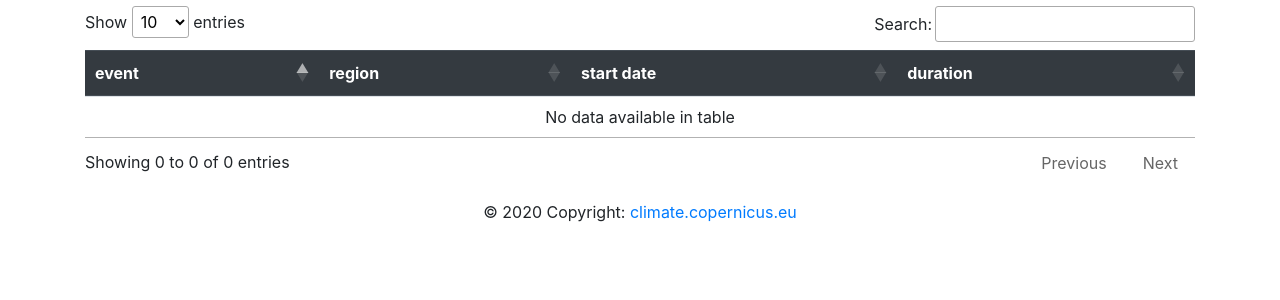
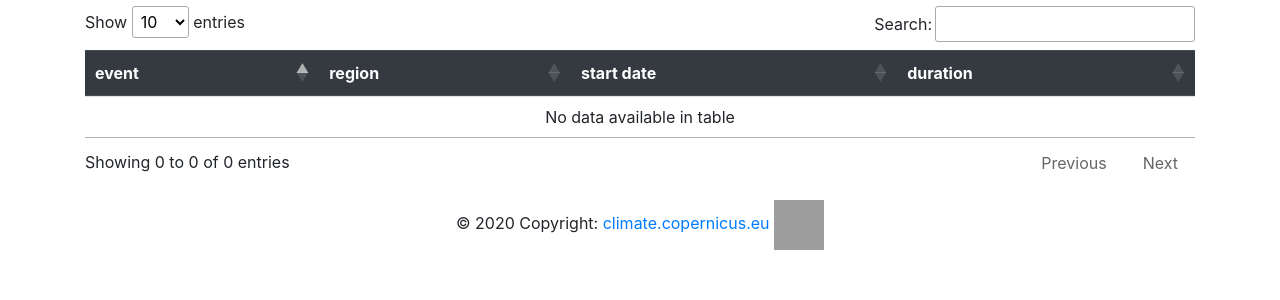
Before and after one commit to evertrol/exevada, a Django app: page /exevada/events/ in a window 1280 px wide. Shown: the part 136-436 px from the top of the page. Run offline with Django 3.2, Linux system fonts and the light colour scheme; data that the repository does not hold is empty; some libraries are stand-ins or nearby versions; grey boxes are pictures that could not be loaded.

Commit message:
Added copernicus icon and new static directory

```diff
--- a/exevada/apps/exevada/templates/exevada/attributions.html
+++ b/exevada/apps/exevada/templates/exevada/attributions.html
@@ -38,9 +38,9 @@
     {% load static %}
     <meta charset="utf-8">
     <meta name="viewport" content="width=device-width, initial-scale=1, shrink-to-fit=no">
-    <link rel="stylesheet" href="{% static 'css/font-awesome.min.css' %}">
-    <link rel="stylesheet" href="{% static 'css/bootstrap.min.css' %}">
-    <link rel="stylesheet" type="text/css" href="https://cdn.datatables.net/1.10.21/css/jquery.dataTables.css">
+    <link rel="stylesheet" href="{% static 'css/font-awesome.min.css' %}" type="text/css">
+    <link rel="stylesheet" href="{% static 'css/bootstrap.min.css' %}" type="text/css">
+    <link rel="stylesheet" href="https://cdn.datatables.net/1.10.21/css/jquery.dataTables.css" type="text/css">
 
     <script src="{% static 'js/jquery.min.js' %}" type="text/javascript"></script>
     <script src="https://cdn.datatables.net/1.10.21/js/jquery.dataTables.js" defer></script>
--- a/exevada/apps/exevada/templates/exevada/base.html
+++ b/exevada/apps/exevada/templates/exevada/base.html
@@ -9,11 +9,16 @@
     <head>
         <meta charset="utf-8">
         <meta name="viewport" content="width=device-width, initial-scale=1, shrink-to-fit=no">
-
+        <style>
+            .responsive {
+              width: 100%;
+              height: auto;
+            }
+        </style>
         {% block title %}{% endblock %}
 
-        <link rel="stylesheet" href="{% static 'css/font-awesome.min.css' %}">
-        <link rel="stylesheet" href="{% static 'css/bootstrap.min.css' %}">
+        <link rel="stylesheet" href="{% static 'css/font-awesome.min.css' %}" type="text/css">
+        <link rel="stylesheet" href="{% static 'css/bootstrap.min.css' %}" type="text/css">
         {% block extra_css %}{% endblock %}
     </head>
     {% endblock %}
@@ -57,26 +62,22 @@
             </div>
         {% endblock %}
 
-        {% block foot %}
+            {% block foot %}
             <!-- Footer -->
             <footer class="static-bottom">
 
             <!-- Copyright -->
                 <div class="footer-copyright text-center py-3">© 2020 Copyright:
-                <a href="https://climate.copernicus.eu/"> climate.copernicus.eu </a>
+                    <a href="https://climate.copernicus.eu/"> climate.copernicus.eu </a>
+                    {% load static %}
+                    <img src="{% static 'img/C3S-logo.jpg' %}" class="img-responsive" width="50" height="50">
+                </div>
                 </div>
             <!-- Copyright -->
-
             </footer>
             <!-- Footer -->
                 {% block footer %}{% endblock %}
         {% endblock %}
-
-        <script src="{% static 'js/jquery.min.js' %}"></script>
-        <script src="{% static 'js/popper.min.js' %}"></script>
-        <script src="{% static 'js/bootstrap.min.js' %}"></script>
-        <script src="{% static 'js/js.cookie.js' %}"></script>
-        <script src="{% static 'js/csrf.js' %}"></script>
         {% block extra_js %}{% endblock %}
 
     </body>
--- a/exevada/apps/exevada/templates/exevada/event.html
+++ b/exevada/apps/exevada/templates/exevada/event.html
@@ -38,8 +38,8 @@
     {% load static %}
     <meta charset="utf-8">
     <meta name="viewport" content="width=device-width, initial-scale=1, shrink-to-fit=no">
-    <link rel="stylesheet" href="{% static 'css/font-awesome.min.css' %}">
-    <link rel="stylesheet" href="{% static 'css/bootstrap.min.css' %}">
+    <link rel="stylesheet" href="{% static 'css/font-awesome.min.css' %}" type="text/css">
+    <link rel="stylesheet" href="{% static 'css/bootstrap.min.css' %}" type="text/css">
     <script src="{% static 'js/jquery.min.js' %}" type="text/javascript"></script>
     <script src="{% static 'js/popper.min.js' %}" type="text/javascript"></script>
     <script src="{% static 'js/bootstrap.min.js' %}" type="text/javascript"></script>
--- a/exevada/apps/exevada/templates/exevada/events.html
+++ b/exevada/apps/exevada/templates/exevada/events.html
@@ -38,9 +38,9 @@
     {% load static %}
     <meta charset="utf-8">
     <meta name="viewport" content="width=device-width, initial-scale=1, shrink-to-fit=no">
-    <link rel="stylesheet" href="{% static 'css/font-awesome.min.css' %}">
-    <link rel="stylesheet" href="{% static 'css/bootstrap.min.css' %}">
-    <link rel="stylesheet" type="text/css" href="https://cdn.datatables.net/1.10.21/css/jquery.dataTables.css">
+    <link rel="stylesheet" href="{% static 'css/font-awesome.min.css' %}" type="text/css">
+    <link rel="stylesheet" href="{% static 'css/bootstrap.min.css' %}" type="text/css">
+    <link rel="stylesheet" href="https://cdn.datatables.net/1.10.21/css/jquery.dataTables.css" type="text/css">
 
     <script src="{% static 'js/jquery.min.js' %}" type="text/javascript"></script>
     <script src="https://cdn.datatables.net/1.10.21/js/jquery.dataTables.js" defer></script>
--- a/exevada/project/settings/base.py
+++ b/exevada/project/settings/base.py
@@ -103,7 +103,3 @@ AUTH_PASSWORD_VALIDATORS = [
 # https://docs.djangoproject.com/en/3.0/howto/static-files/
 
 STATIC_URL = '/static/'
-#PROJECT_DIR = os.path.dirname(os.path.abspath(__file__))
-#STATIC_ROOT = os.path.join(PROJECT_DIR, 'static')
-STATIC_ROOT = os.path.join(BASE_DIR, 'static')
-#STATICFILES_DIRS = ['css', 'js']
```
